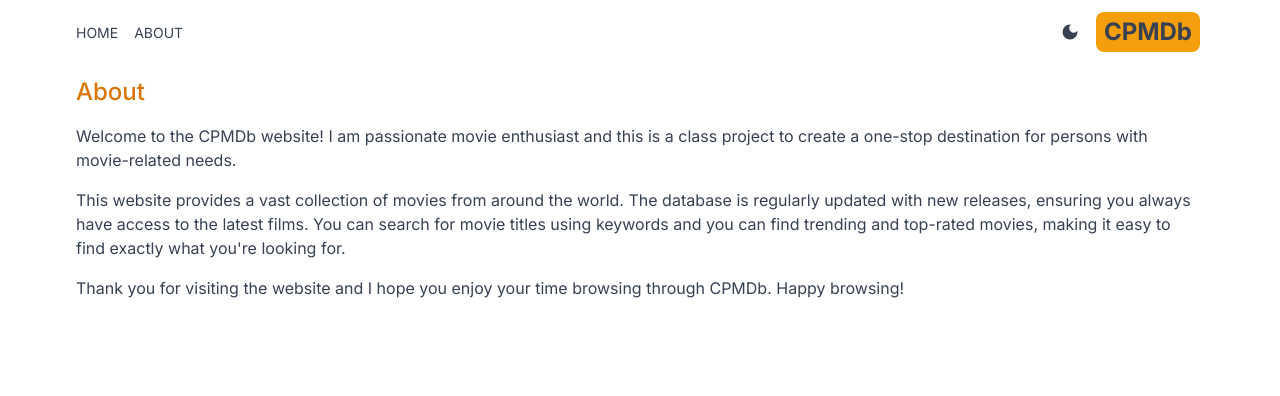
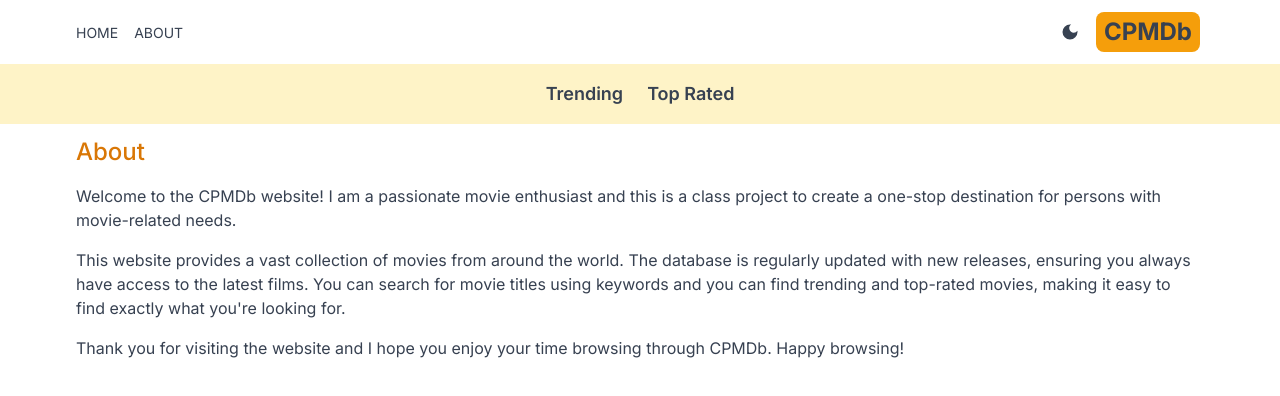
Before and after one commit to edmundnche/cprg306-final-project, a Next.js app: page /about in a window 1280 px wide. Shown: the top 396 px of the page. Built offline with nearby package versions, Linux system fonts and the light colour scheme.

Commit message:
Creates Navbar component

```diff
--- a/app/about/page.jsx
+++ b/app/about/page.jsx
@@ -3,7 +3,7 @@
         <div className='max-w-6xl mx-auto p-3 space-y-4'>
             <h1 className='text-2xl font-medium text-amber-600'>About</h1>
             <p>
-                Welcome to the CPMDb website! I am passionate movie enthusiast
+                Welcome to the CPMDb website! I am a passionate movie enthusiast
                 and this is a class project to create a one-stop destination for
                 persons with movie-related needs.
             </p>
--- a/app/layout.js
+++ b/app/layout.js
@@ -2,6 +2,7 @@
 import './globals.css';
 import Header from '@/components/Header';
 import Providers from './Providers';
+import Navbar from '@/components/Navbar';
 
 const inter = Inter({ subsets: ['latin'] });
 
@@ -16,6 +17,7 @@
       <body className={inter.className}>
         <Providers>
           <Header />
+          <Navbar />
           {children}
         </Providers>
       </body>
--- /dev/null
+++ b/components/Navbar.jsx
@@ -0,0 +1,10 @@
+import NavbarItem from './NavbarItem';
+
+export default function Navbar() {
+    return (
+        <div className='flex dark:bg-gray-600 bg-amber-100 p-4 lg:text-lg justify-center gap-6'>
+            <NavbarItem title='Trending' param='fetchTrending' />
+            <NavbarItem title='Top Rated' param='fetchTopRated' />
+        </div>
+    );
+}
--- /dev/null
+++ b/components/NavbarItem.jsx
@@ -0,0 +1,22 @@
+'use client';
+
+import Link from 'next/link';
+import { useSearchParams } from 'next/navigation';
+
+export default function NavbarItem({ title, param }) {
+    const searchParams = useSearchParams();
+    const genre = searchParams.get('genre');
+    return (
+        <div>
+            <Link
+                className={`hover:text-amber-600 font-semibold ${genre === param
+                        ? 'underline underline-offset-8 decoration-4 decoration-amber-500 rounded-lg'
+                        : ''
+                    }`}
+                href={`/?genre=${param}`}
+            >
+                {title}
+            </Link>
+        </div>
+    );
+}
```
